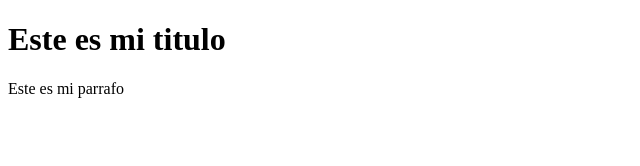
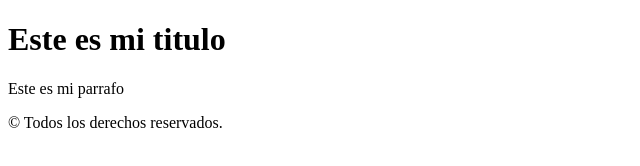
Before and after one commit to MaritzaLavado/clase1GitHub, a plain HTML site: page index.html in a window 1280 px wide. Shown: the whole page, without its empty margins (0-640 px from the left). Drawn offline with Linux system fonts and the light colour scheme.

Commit message:
Agregar footer

```diff
--- a/index.html
+++ b/index.html
@@ -8,6 +8,9 @@
 <body>
     <h1>Este es mi titulo</h1>
     <p>Este es mi parrafo</p>
+    <footer>
+        <p>&copy; Todos los derechos reservados.</p>
+    </footer>
 
 </body>
 </html>
```
